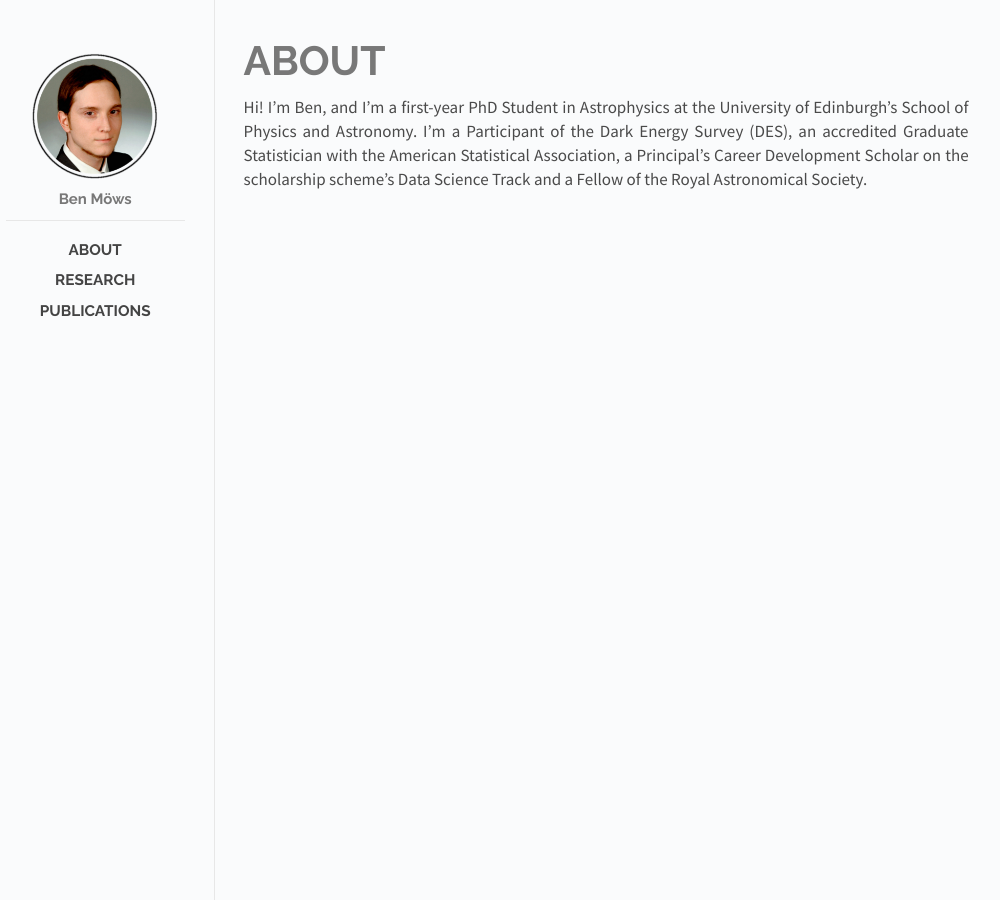
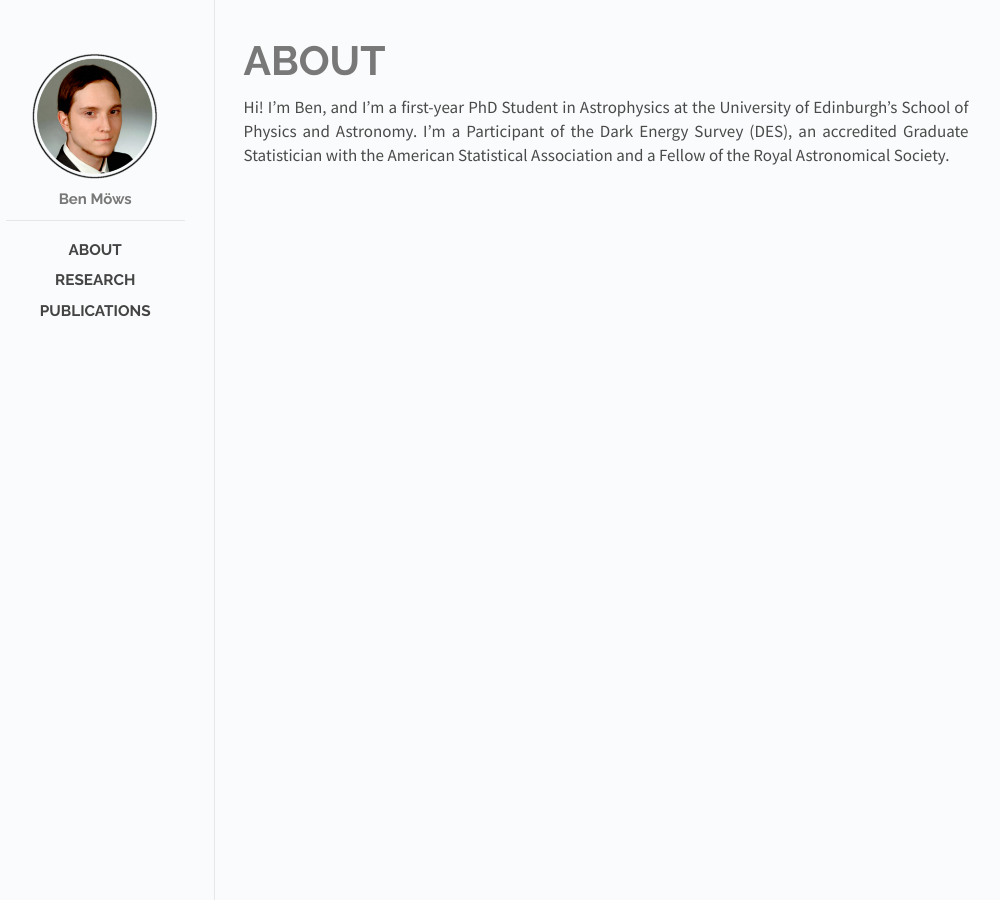
Before and after one commit to moews/moews.github.io, a Jekyll site: the page built from _posts/2017-03-27-about.md, in a window 1280 px wide. Shown: the whole page, without its empty margins (144-1144 px from the left). Built offline with Jekyll 4.4.1, drawn with Linux system fonts in a browser that asks for light colours.

Commit message:
Update 2017-03-27-about.md

```diff
--- a/_posts/2017-03-27-about.md
+++ b/_posts/2017-03-27-about.md
@@ -6,4 +6,4 @@
 categories: posts
 ---
 
-Hi! I'm Ben, and I'm a first-year PhD Student in Astrophysics at the University of Edinburgh's School of Physics and Astronomy. I'm a Participant of the Dark Energy Survey (DES), an accredited Graduate Statistician with the American Statistical Association, a Principal's Career Development Scholar on the scholarship scheme's Data Science Track and a Fellow of the Royal Astronomical Society.
+Hi! I'm Ben, and I'm a first-year PhD Student in Astrophysics at the University of Edinburgh's School of Physics and Astronomy. I'm a Participant of the Dark Energy Survey (DES), an accredited Graduate Statistician with the American Statistical Association and a Fellow of the Royal Astronomical Society.
```
